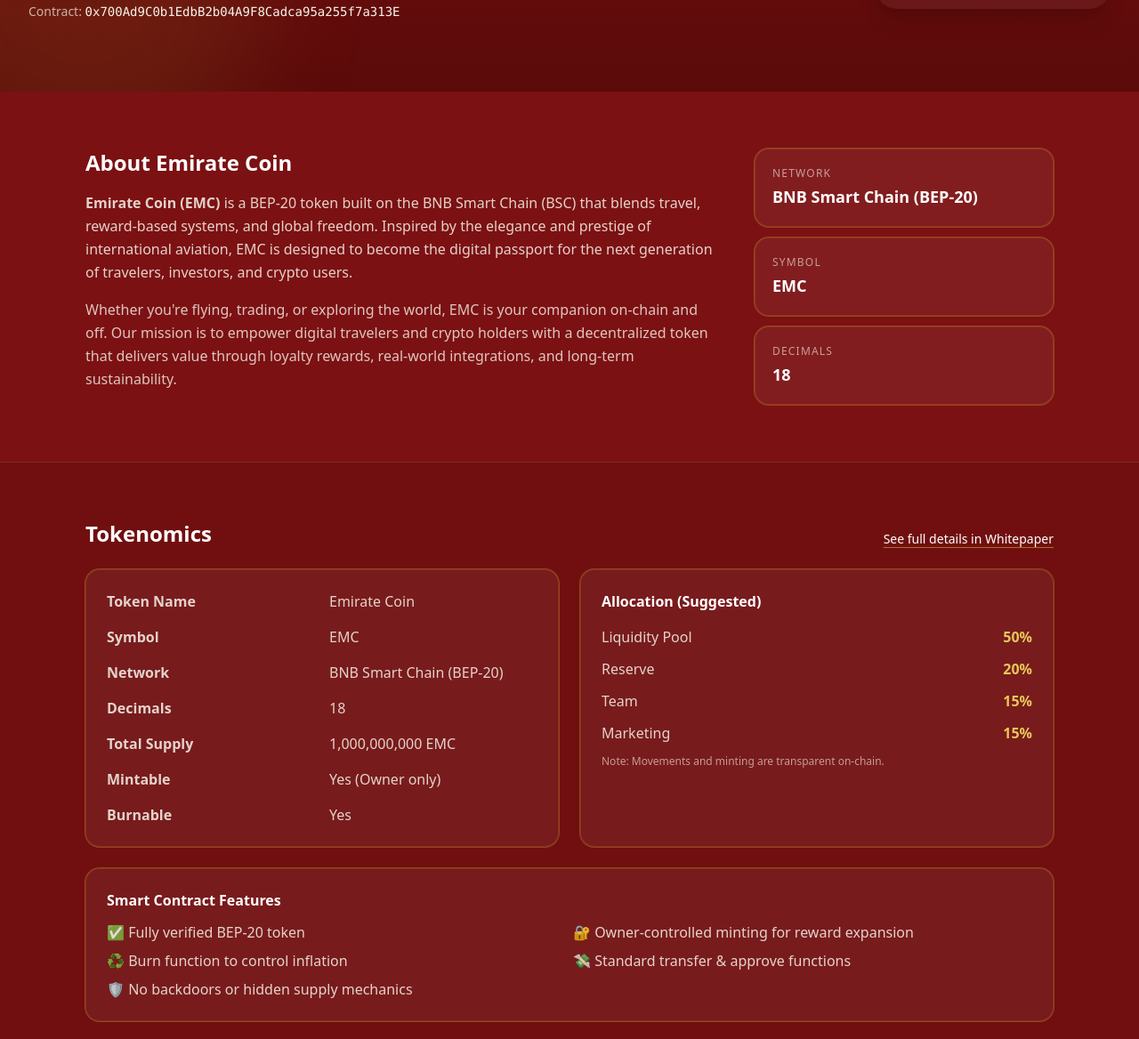
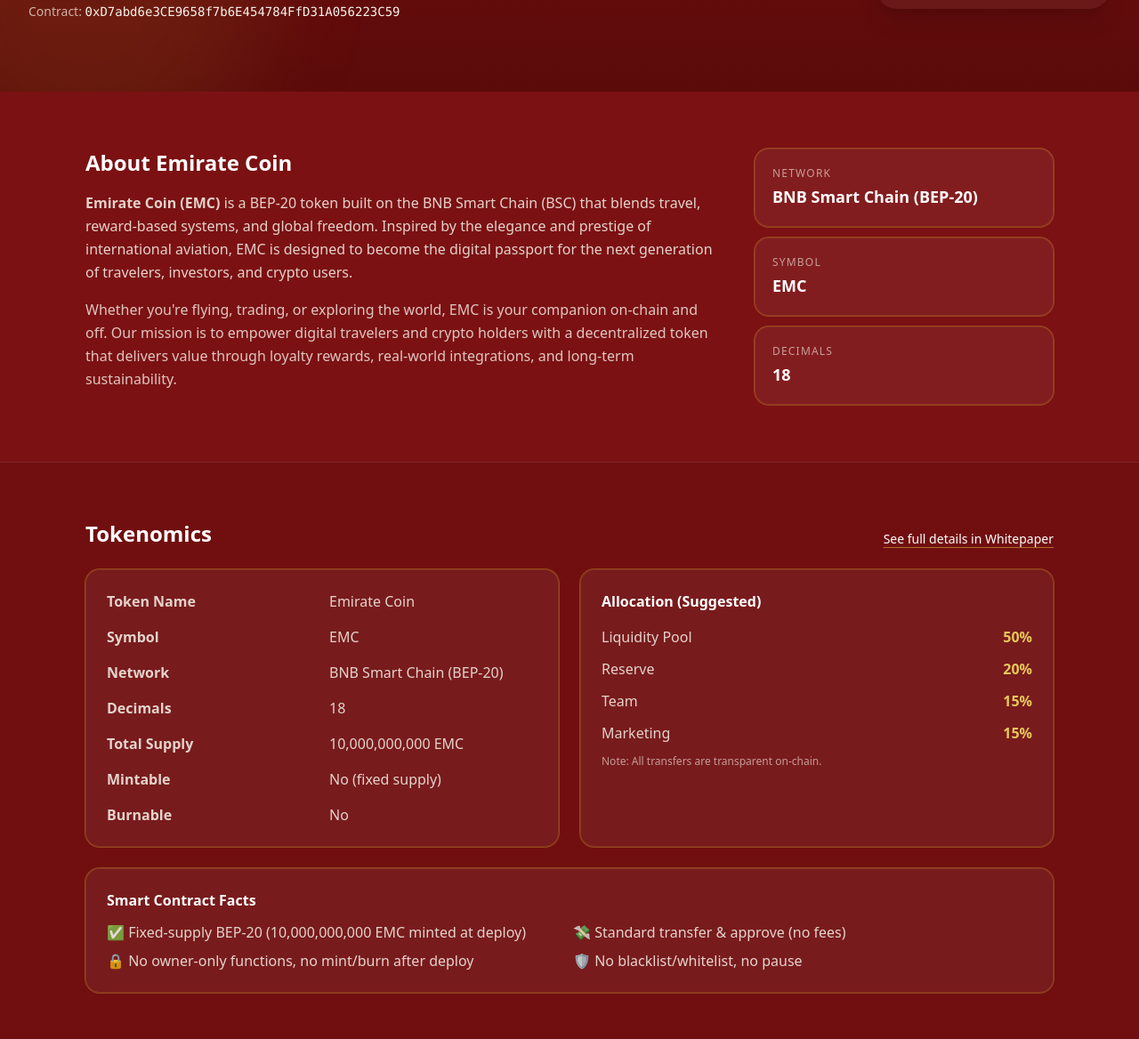
Before and after one commit to Arenar-Official/Emirate-Coin, a plain HTML site: page index.html in a window 1280 px wide. Shown: the part 412-1580 px from the top of the page at 89% size. Drawn offline with nearby package versions, Linux system fonts and the light colour scheme.

Commit message:
Update index.html

```diff
--- a/index.html
+++ b/index.html
@@ -111,7 +111,7 @@
             <a href="#buy" class="px-6 py-3 rounded-2xl bg-gold-500 text-maroon-700 font-semibold shadow-glow hover:brightness-110 transition">Buy EMC</a>
             <a href="whitepaper.pdf" target="_blank" rel="noopener" class="px-6 py-3 rounded-2xl border border-gold-500/70 hover:bg-white/5 transition">Download Whitepaper</a>
           </div>
-          <div class="mt-6 text-sm text-parchment/70">Contract: <code id="contractText" class="text-parchment">0x700Ad9C0b1EdbB2b04A9F8Cadca95a255f7a313E</code></div>
+          <div class="mt-6 text-sm text-parchment/70">Contract: <code class="contract-address text-parchment"></code></div>
         </div>
         <div class="flex justify-center lg:justify-end">
           <div class="p-3 rounded-3xl bg-white/5 gold-ring shadow-xl">
@@ -167,9 +167,9 @@
             <dt class="font-semibold">Symbol</dt><dd>EMC</dd>
             <dt class="font-semibold">Network</dt><dd>BNB Smart Chain (BEP-20)</dd>
             <dt class="font-semibold">Decimals</dt><dd>18</dd>
-            <dt class="font-semibold">Total Supply</dt><dd>1,000,000,000 EMC</dd>
-            <dt class="font-semibold">Mintable</dt><dd>Yes (Owner only)</dd>
-            <dt class="font-semibold">Burnable</dt><dd>Yes</dd>
+            <dt class="font-semibold">Total Supply</dt><dd>10,000,000,000 EMC</dd>
+            <dt class="font-semibold">Mintable</dt><dd>No (fixed supply)</dd>
+            <dt class="font-semibold">Burnable</dt><dd>No</dd>
           </dl>
         </div>
         <div class="p-6 rounded-2xl bg-white/5 gold-ring">
@@ -180,18 +180,17 @@
             <li class="flex items-center justify-between"><span>Team</span><span class="font-semibold text-gold-400">15%</span></li>
             <li class="flex items-center justify-between"><span>Marketing</span><span class="font-semibold text-gold-400">15%</span></li>
           </ul>
-          <p class="mt-3 text-xs text-parchment/60">Note: Movements and minting are transparent on-chain.</p>
+          <p class="mt-3 text-xs text-parchment/60">Note: All transfers are transparent on-chain.</p>
         </div>
       </div>
 
       <div class="mt-6 p-6 rounded-2xl bg-white/5 gold-ring">
-        <h3 class="font-semibold">Smart Contract Features</h3>
+        <h3 class="font-semibold">Smart Contract Facts</h3>
         <ul class="mt-3 grid sm:grid-cols-2 gap-2 text-parchment/85">
-          <li>✅ Fully verified BEP-20 token</li>
-          <li>🔐 Owner-controlled minting for reward expansion</li>
-          <li>♻️ Burn function to control inflation</li>
-          <li>💸 Standard transfer & approve functions</li>
-          <li>🛡️ No backdoors or hidden supply mechanics</li>
+          <li>✅ Fixed-supply BEP-20 (10,000,000,000 EMC minted at deploy)</li>
+          <li>💸 Standard transfer & approve (no fees)</li>
+          <li>🔒 No owner-only functions, no mint/burn after deploy</li>
+          <li>🛡️ No blacklist/whitelist, no pause</li>
         </ul>
       </div>
     </div>
@@ -269,11 +268,11 @@
           <div>
             <h3 class="text-xl font-bold">Buy Emirate Coin (EMC)</h3>
             <p class="mt-2 text-parchment/80">Add the contract to your wallet and trade on PancakeSwap once liquidity goes live.</p>
-            <div class="mt-3 text-sm text-parchment/70">Contract: <code>0x700Ad9C0b1EdbB2b04A9F8Cadca95a255f7a313E</code></div>
+            <div class="mt-3 text-sm text-parchment/70">Contract: <code class="contract-address"></code></div>
           </div>
           <div class="flex flex-wrap gap-3">
-            <a href="#" class="px-5 py-3 rounded-2xl bg-gold-500 text-maroon-700 font-semibold shadow-glow hover:brightness-110 transition" aria-label="Open PancakeSwap (placeholder)">Trade on PancakeSwap</a>
-            <a href="https://bscscan.com/token/0x700Ad9C0b1EdbB2b04A9F8Cadca95a255f7a313E" target="_blank" rel="noopener" class="px-5 py-3 rounded-2xl border border-gold-500/70 hover:bg-white/5 transition">View on BscScan</a>
+            <a id="pcsLink" href="#" class="px-5 py-3 rounded-2xl bg-gold-500 text-maroon-700 font-semibold shadow-glow hover:brightness-110 transition" aria-label="Open PancakeSwap">Trade on PancakeSwap</a>
+            <a id="bscscanLink" href="#" target="_blank" rel="noopener" class="px-5 py-3 rounded-2xl border border-gold-500/70 hover:bg-white/5 transition">View on BscScan</a>
           </div>
         </div>
       </div>
@@ -299,7 +298,7 @@
           <h3 class="font-semibold">Official Details</h3>
           <dl class="mt-3 grid grid-cols-3 gap-3 text-sm text-parchment/85">
             <dt class="col-span-1 text-parchment/60">Contract</dt>
-            <dd class="col-span-2 break-all">0x700Ad9C0b1EdbB2b04A9F8Cadca95a255f7a313E</dd>
+            <dd class="col-span-2 break-all contract-address"></dd>
             <dt class="col-span-1 text-parchment/60">Network</dt>
             <dd class="col-span-2">BNB Smart Chain</dd>
             <dt class="col-span-1 text-parchment/60">Decimals</dt>
@@ -321,6 +320,9 @@
   </footer>
 
   <script>
+    // === CONSTANTS ===
+    const CONTRACT = '0xD7abd6e3CE9658f7b6E454784FfD31A056223C59';
+
     // Year
     document.getElementById('year').textContent = new Date().getFullYear();
 
@@ -329,18 +331,27 @@
     const mobileMenu = document.getElementById('mobileMenu');
     menuBtn?.addEventListener('click', () => mobileMenu.classList.toggle('hidden'));
 
+    // Fill contract address everywhere
+    document.querySelectorAll('.contract-address').forEach(el => el.textContent = CONTRACT);
+
+    // Links that depend on the contract
+    const bscscanLink = document.getElementById('bscscanLink');
+    if (bscscanLink) bscscanLink.href = `https://bscscan.com/token/${CONTRACT}`;
+
+    const pcsLink = document.getElementById('pcsLink');
+    if (pcsLink) pcsLink.href = `https://pancakeswap.finance/swap?outputCurrency=${CONTRACT}`;
+
     // Copy contract button
-    const contract = '0x700Ad9C0b1EdbB2b04A9F8Cadca95a255f7a313E';
     document.getElementById('copyContract')?.addEventListener('click', async () => {
       try {
-        await navigator.clipboard.writeText(contract);
+        await navigator.clipboard.writeText(CONTRACT);
         const btn = document.getElementById('copyContract');
         const original = btn.textContent;
         btn.textContent = 'Copied!';
         btn.classList.add('bg-white/10');
         setTimeout(()=>{ btn.textContent = original; btn.classList.remove('bg-white/10'); }, 1400);
       } catch (e) {
-        alert('Copy failed. Contract: ' + contract);
+        alert('Copy failed. Contract: ' + CONTRACT);
       }
     });
   </script>
```
